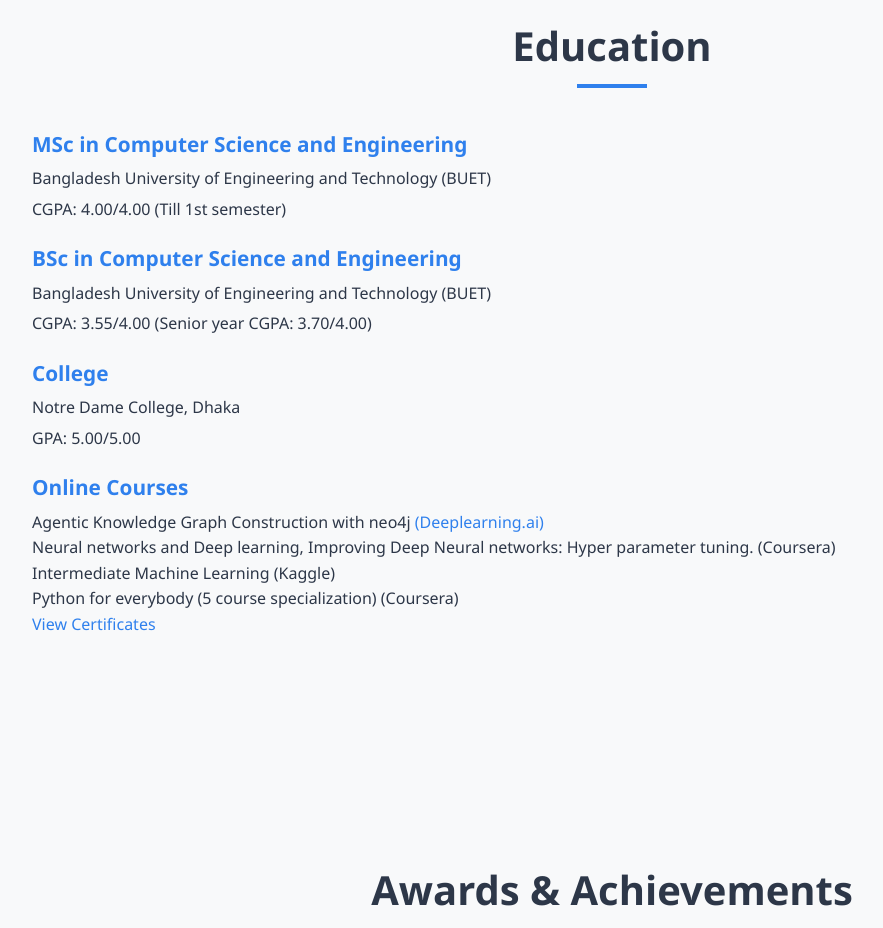
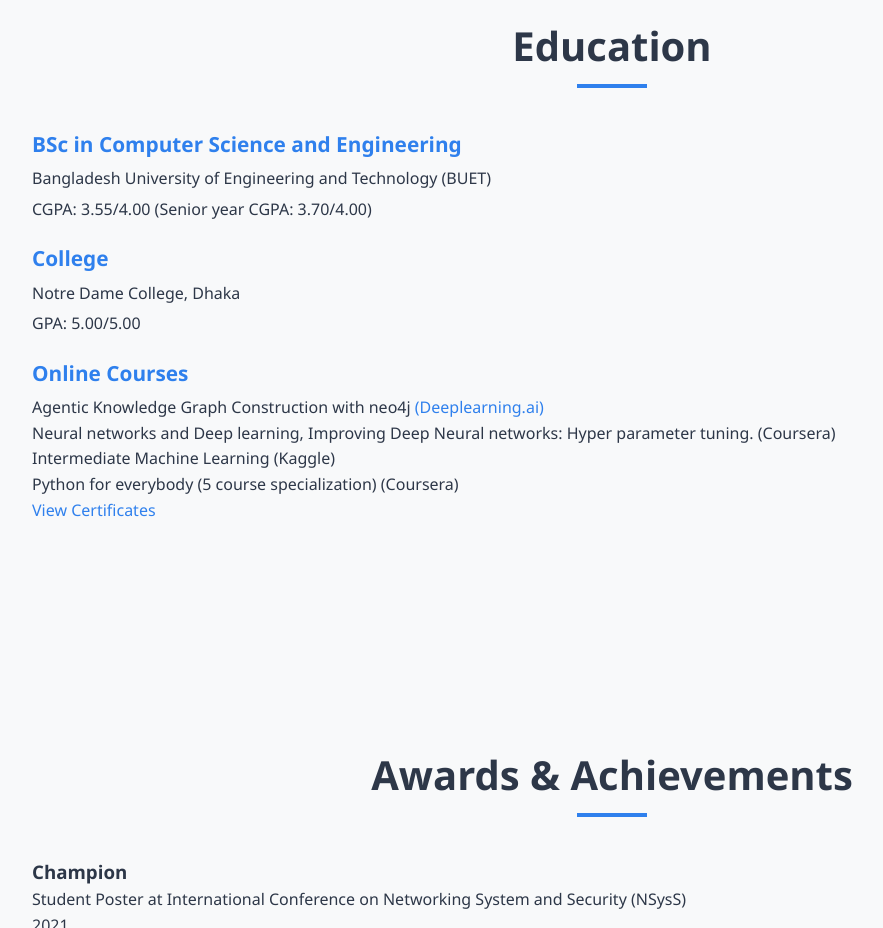
Before and after one commit to Asif-droid/Portfolio, a plain HTML site: page index.html in a window 1280 px wide. Shown: the part 7940-8868 px from the top of the page, without its empty margins (28-911 px from the left). Drawn offline with Linux system fonts and the light colour scheme; a script that the page names is missing.

Commit message:
modified

```diff
--- a/index.html
+++ b/index.html
@@ -708,12 +708,7 @@ Monitoring of Urban Water Usage</h3>
     <section id="research" class="research">
         <div class="container">
             <h2 class="section-title">Education</h2>
-                    <div class="education-item">
-                        <h4>MSc in Computer Science and Engineering</h4>
-                        <p>Bangladesh University of Engineering and Technology (BUET)</p>
-                        <p>CGPA: 4.00/4.00 (Till 1st semester)</p>
-                        <!-- <p><i>Currently in 1st Semester</i></p> -->
-                    </div>
+
                     <div class="education-item">
                         <h4>BSc in Computer Science and Engineering</h4>
                         <p>Bangladesh University of Engineering and Technology (BUET)</p>
```
Also changed, not shown: dumps.txt (added).
